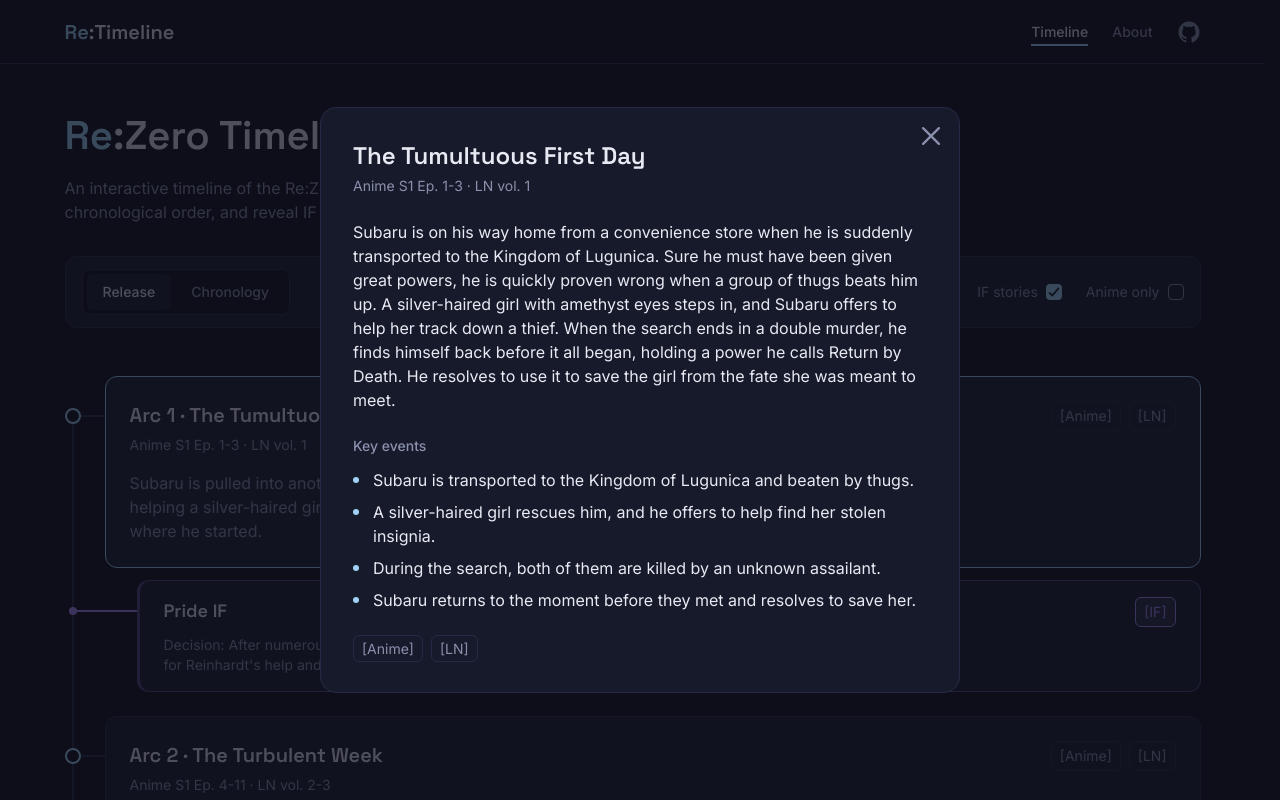
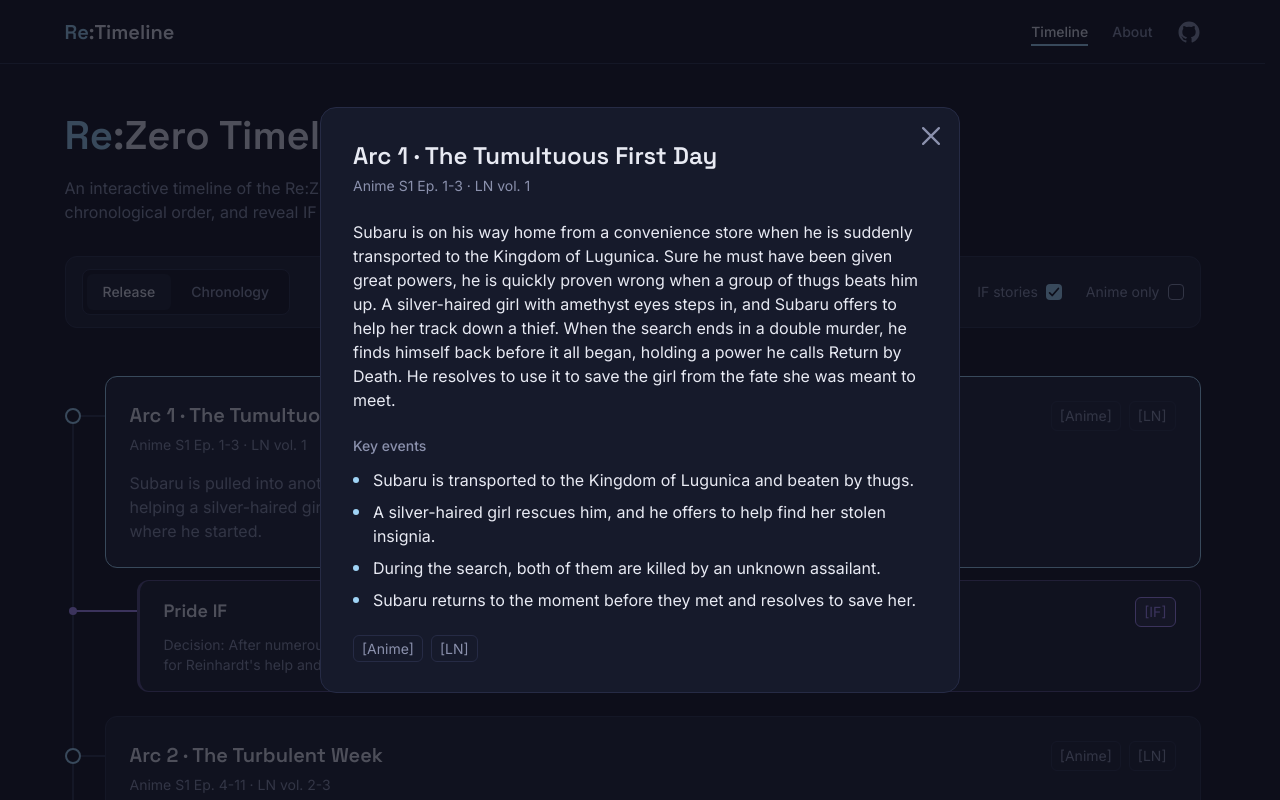
Before and after one commit to Atsui04/re-timeline, a React (Vite) app: page / in a window 1280 px wide. Both pictures are taken after a click on the button 652 px from the left and 472 px from the top of the page. Shown: the top 800 px of the page. Built offline with nearby package versions, Linux system fonts and the light colour scheme.

Commit message:
fix: add arc label to modal event title

```diff
--- a/src/components/modal/EventModalContent.tsx
+++ b/src/components/modal/EventModalContent.tsx
@@ -11,7 +11,7 @@ function EventModalContent({ event }: EventModalContentProps) {
     <>
       <div className="flex flex-col gap-1">
         <h2 id={MODAL_TITLE_ID} className="text-heading-modal text-fg pr-4">
-          {event.title}
+          {event.label} · {event.title}
         </h2>
         <p className="text-small-regular text-fg-muted">{event.meta}</p>
       </div>
```
